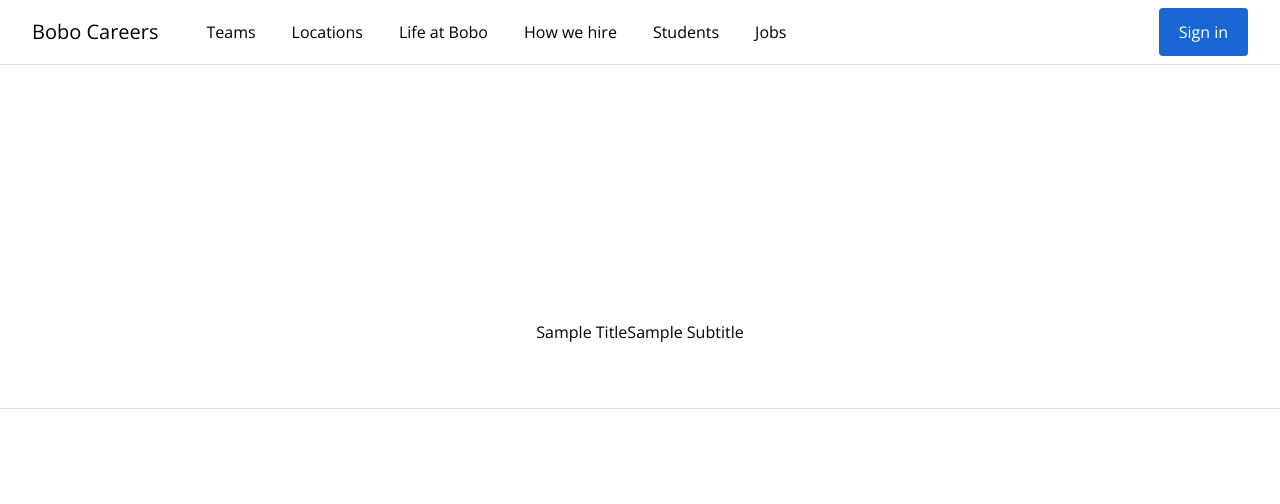
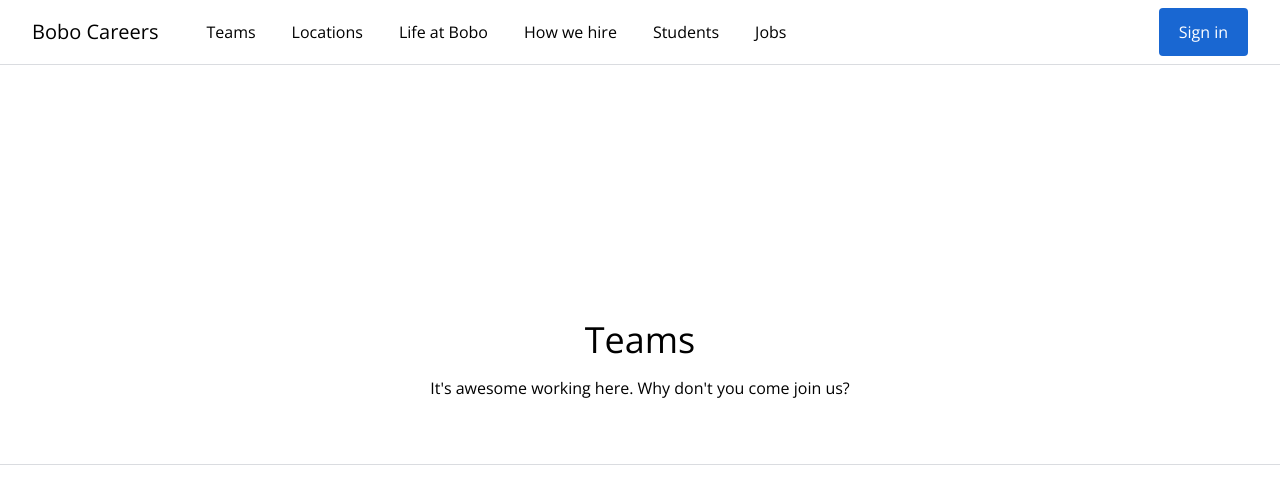
Before and after one commit to Sinothic/job-search, a Vue app: page /#/teams in a window 1280 px wide. Shown: the top 504 px of the page. Built offline with nearby package versions, Linux system fonts and the light colour scheme.

Commit message:
test: add test to header-container component

```diff
--- a/src/views/TeamsView.vue
+++ b/src/views/TeamsView.vue
@@ -1,5 +1,15 @@
 <template>
-  <header-container></header-container>
+  <header-container>
+    <template #title>
+      <h1 class="w-full text-4xl font-normal">Teams</h1>
+    </template>
+
+    <template #subtitle>
+      <h2 class="w-full my-4 text-base font-light">
+        It's awesome working here. Why don't you come join us?
+      </h2>
+    </template>
+  </header-container>
 </template>
 
 <script>
```
Also changed, not shown: 1 other file (tests, documents, lock files or other folders).
